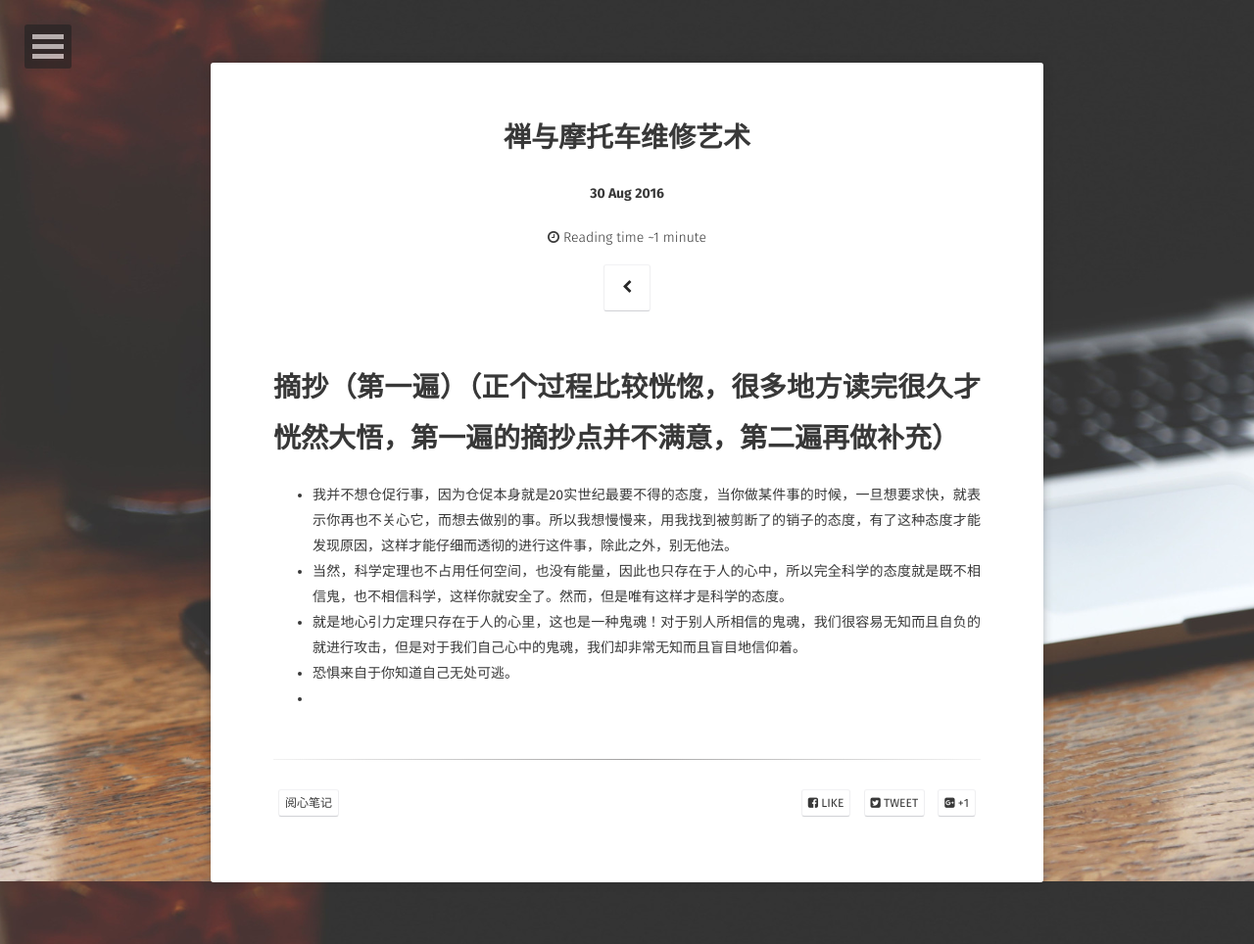
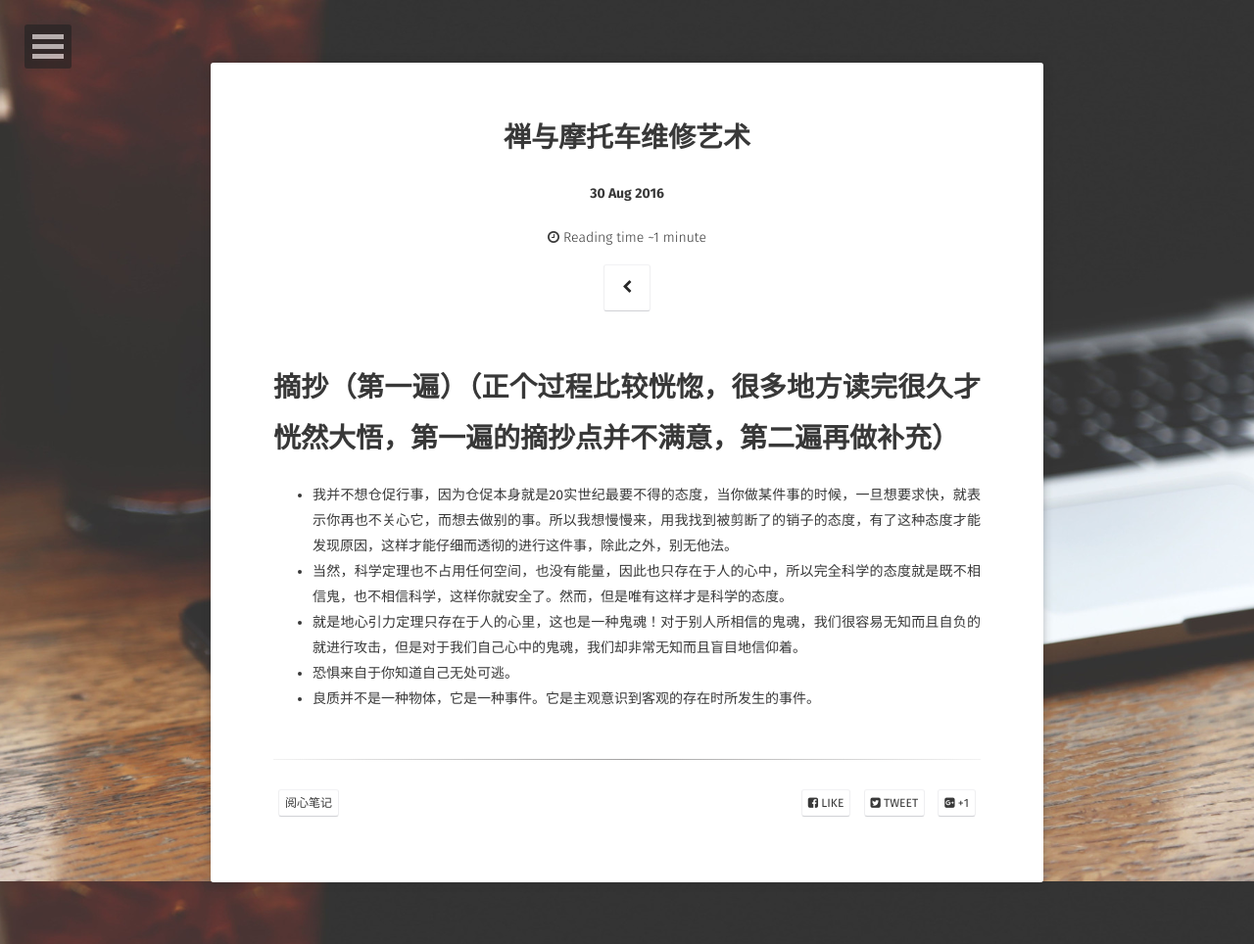
Before and after one commit to ridikuius/ridikuius.github.io, a Jekyll site: the page built from _posts/2016-09-12-《禅与摩托车维修艺术》.md, in a window 1280 px wide. Shown: the whole page at 98% size. Built offline with Jekyll 4.4.1, drawn with Linux system fonts in a browser that asks for light colours; some web fonts are replaced.

Commit message:
Update 2016-09-12-《禅与摩托车维修艺术》.md

```diff
--- a/_posts/2016-09-12-《禅与摩托车维修艺术》.md
+++ b/_posts/2016-09-12-《禅与摩托车维修艺术》.md
@@ -13,4 +13,4 @@ tag:
 * 当然，科学定理也不占用任何空间，也没有能量，因此也只存在于人的心中，所以完全科学的态度就是既不相信鬼，也不相信科学，这样你就安全了。然而，但是唯有这样才是科学的态度。
 * 就是地心引力定理只存在于人的心里，这也是一种鬼魂！对于别人所相信的鬼魂，我们很容易无知而且自负的就进行攻击，但是对于我们自己心中的鬼魂，我们却非常无知而且盲目地信仰着。
 * 恐惧来自于你知道自己无处可逃。
-*
+* 良质并不是一种物体，它是一种事件。它是主观意识到客观的存在时所发生的事件。
```
